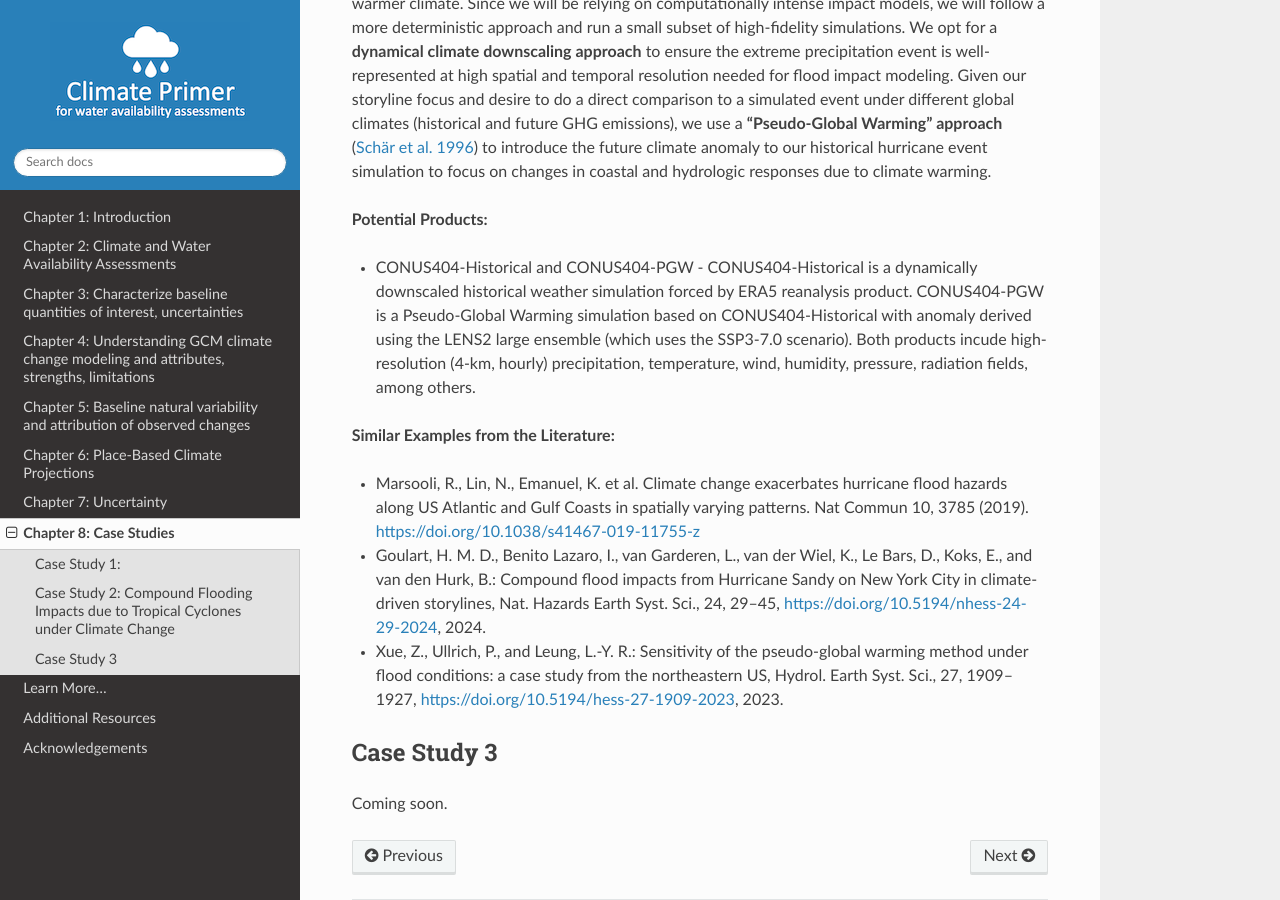
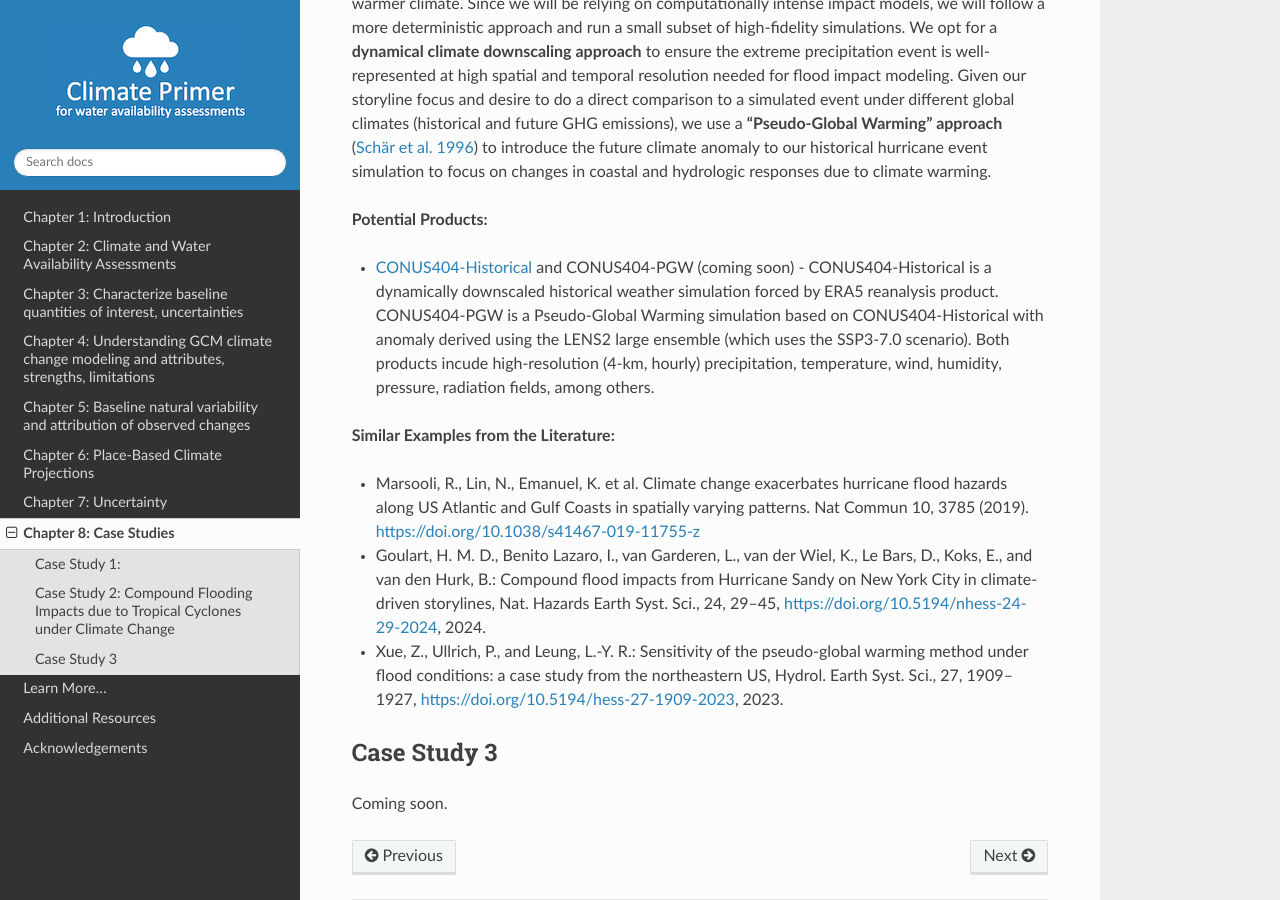
Before and after one commit to NCAR/climate-primer-water, a Sphinx documentation site: the page built from doc/ch8_casestudies.rst, in a window 1280 px wide and 900 px high, scrolled down 1128 px. Built offline with Sphinx 7.4.7 and the Read the Docs theme 2.0.0, drawn with Linux system fonts in a browser that asks for light colours.

Commit message:
Update ch8_casestudies.rst

```diff
--- a/doc/ch8_casestudies.rst
+++ b/doc/ch8_casestudies.rst
@@ -39,7 +39,7 @@
 
 **Potential Products:**
 
-* CONUS404-Historical and CONUS404-PGW - CONUS404-Historical is a dynamically downscaled historical weather simulation forced by ERA5 reanalysis product. CONUS404-PGW is a Pseudo-Global Warming simulation based on CONUS404-Historical with anomaly derived using the LENS2 large ensemble (which uses the SSP3-7.0 scenario). Both products incude high-resolution (4-km, hourly) precipitation, temperature, wind, humidity, pressure, radiation fields, among others.
+* `CONUS404-Historical <https://www.usgs.gov/data/conus404-four-kilometer-long-term-regional-hydroclimate-reanalysis-over-conterminous-united>`_ and CONUS404-PGW (coming soon) - CONUS404-Historical is a dynamically downscaled historical weather simulation forced by ERA5 reanalysis product. CONUS404-PGW is a Pseudo-Global Warming simulation based on CONUS404-Historical with anomaly derived using the LENS2 large ensemble (which uses the SSP3-7.0 scenario). Both products incude high-resolution (4-km, hourly) precipitation, temperature, wind, humidity, pressure, radiation fields, among others.
 
 **Similar Examples from the Literature:**
 
```
